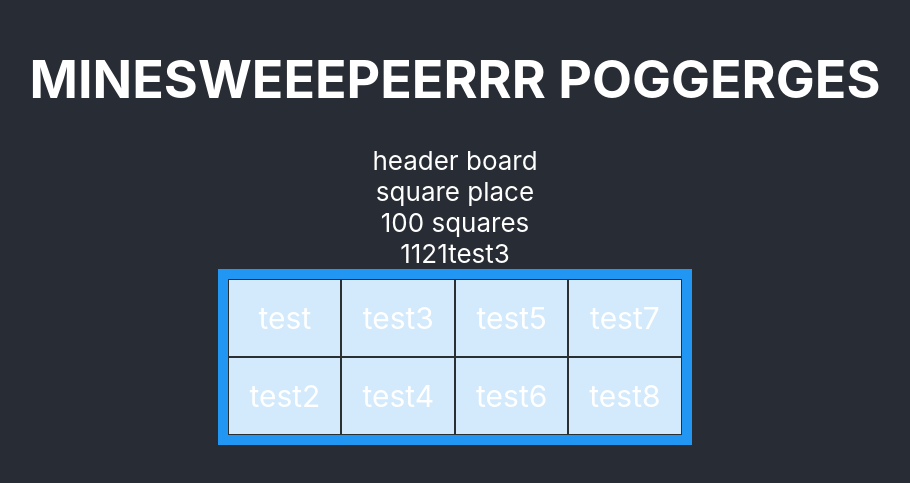
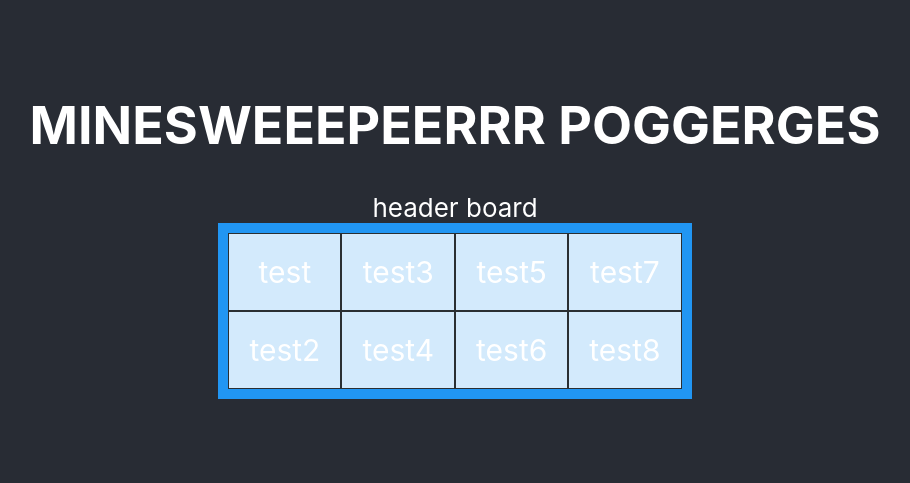
Before and after one commit to thegip/minesweeper, a React (Create React App) app: page / in a window 1280 px wide. Shown: the part 171-654 px from the top of the page, without its empty margins (185-1095 px from the left). Built offline with nearby package versions, Linux system fonts and the light colour scheme.

Commit message:
created GenerateBoard() and moved array to it

```diff
--- a/src/App.js
+++ b/src/App.js
@@ -1,56 +1,9 @@
-import Square from './components/game'
+import Game from './components/Game'
 import './App.css'
+import {GenerateBoard} from './components/GenerateBoard'
 
-const squares = [
-  [
-    {
-      index: 11,
-      name:"test",
-      bomb: true
-    },
-    {
-      index: 12,
-      name:"test2",
-      bomb: false
-    }
-  ],
-  [
-    {
-      index: 21,
-      name:"test3",
-      bomb: true
-    },
-    {
-      index: 22,
-      name:"test4",
-      bomb: false
-    }
-  ],
-  [
-    {
-      index: 11,
-      name:"test5",
-      bomb: true
-    },
-    {
-      index: 12,
-      name:"test6",
-      bomb: false
-    }
-  ],
-  [
-    {
-      index: 21,
-      name:"test7",
-      bomb: true
-    },
-    {
-      index: 22,
-      name:"test8",
-      bomb: false
-    }
-  ]
-];
+const board = GenerateBoard()
+console.log(board)
 
 function App() {
   return (
@@ -59,23 +12,12 @@ function App() {
         <h1>MINESWEEEPEERRR POGGERGES</h1>
         <div class="gamearea">
           <div>header board</div>
-          <div>
-            square place
-            <br/>
-            100 squares
-          </div>
 
-          <div>
-            {squares[0][0].index}
-            {squares[1][0].index}
-            {squares[1][0].name}
-          </div>
-
-          <Square squares={squares}/>
+          <Game board={board}/>
         </div>
       </header>
     </div>
-  );
+  )
 }
 
 export default App;
--- /dev/null
+++ b/src/components/GenerateBoard.js
@@ -0,0 +1,54 @@
+export function GenerateBoard(){
+    const squares = [
+        [
+            {
+                index: 11,
+                name:"test",
+                bomb: true
+            },
+            {
+                index: 12,
+                name:"test2",
+                bomb: false
+            }
+        ],
+        [
+            {
+                index: 21,
+                name:"test3",
+                bomb: true
+            },
+            {
+                index: 22,
+                name:"test4",
+                bomb: false
+            }
+        ],
+        [
+            {
+                index: 11,
+                name:"test5",
+                bomb: true
+            },
+            {
+                index: 12,
+                name:"test6",
+                bomb: false
+            }
+        ],
+        [
+            {
+                index: 21,
+                name:"test7",
+                bomb: true
+            },
+            {
+                index: 22,
+                name:"test8",
+                bomb: false
+            }
+        ]
+    ]
+
+  return (squares)
+}
--- a/src/components/game.js
+++ b/src/components/game.js
@@ -1,8 +1,8 @@
-import './game.css'
+import './Game.css'
 
 function Square(props) {
 
-  const squares = props.squares;
+  const squares = props.board;
   console.log(squares)
 
 
```
